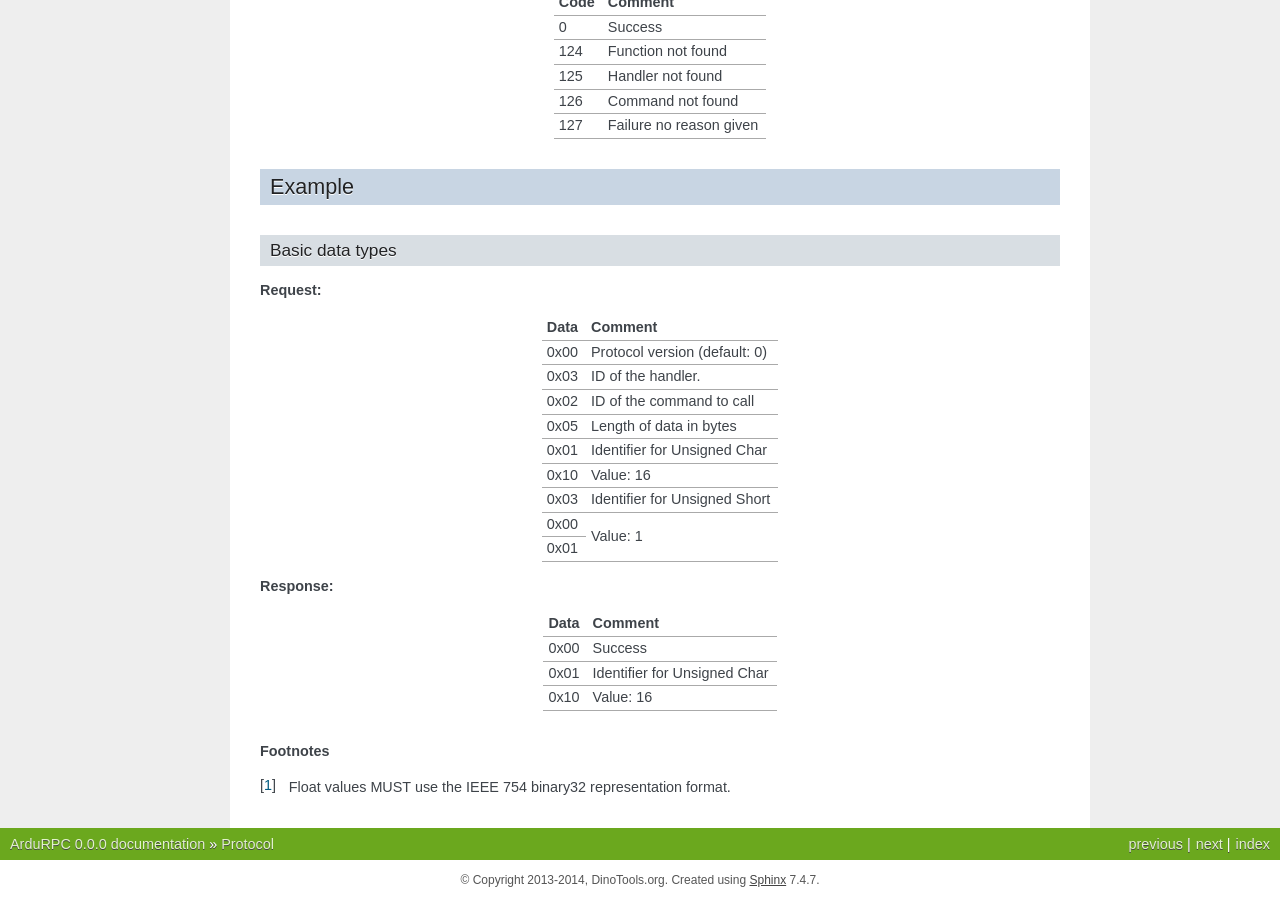
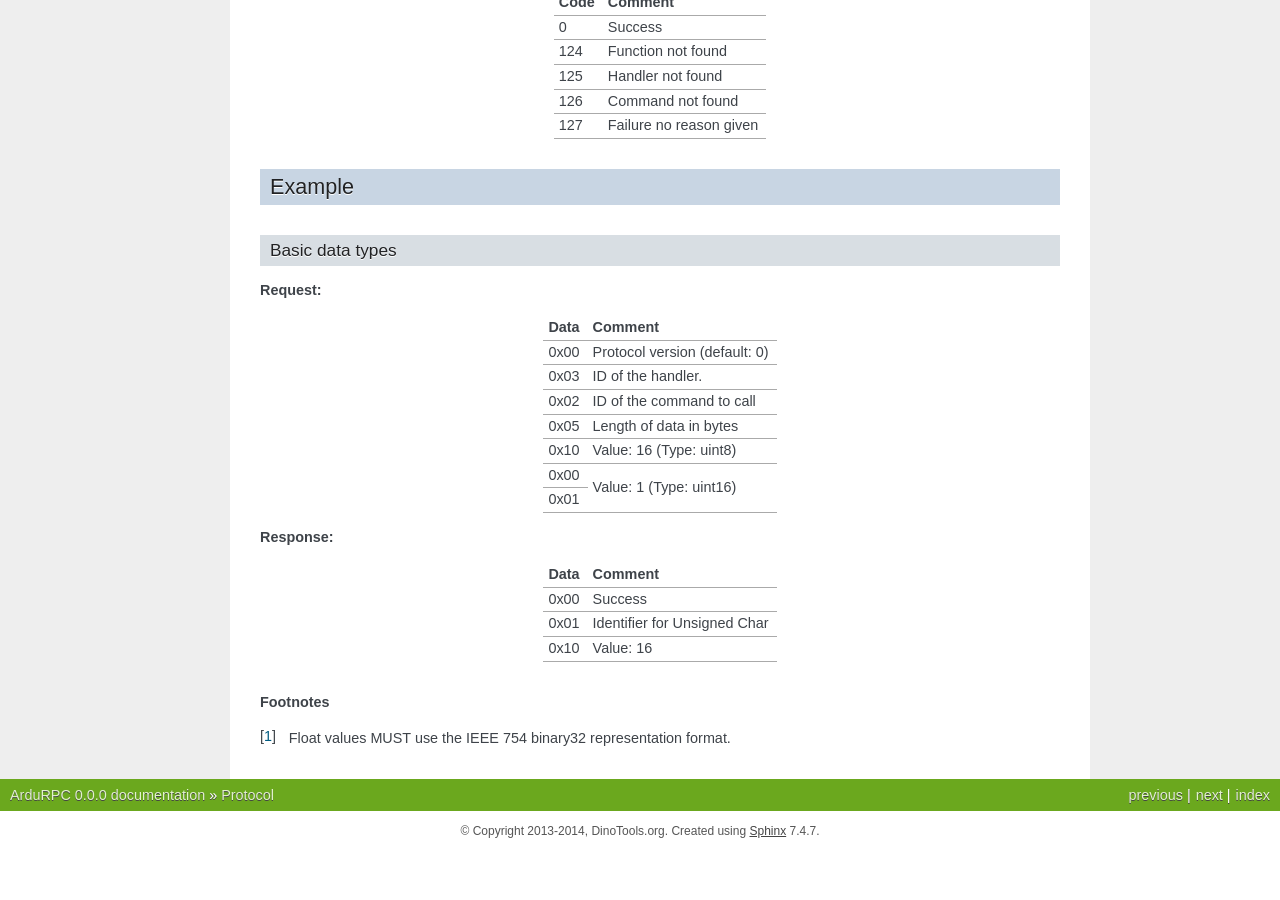
Before and after one commit to DinoTools/ArduRPC, a Sphinx documentation site: the page built from doc/source/dev/protocol.rst, in a window 1280 px wide and 900 px high, scrolled down 2575 px. Built offline with Sphinx 7.4.7, drawn with Linux system fonts in a browser that asks for light colours; after the commit the page ends 3426 px from its top, so only the background shows below that.

Commit message:
doc - Fix data of request example

```diff
--- a/doc/source/dev/protocol.rst
+++ b/doc/source/dev/protocol.rst
@@ -219,13 +219,9 @@ Basic data types
 +------+----------------------------------------+
 | 0x05 | Length of data in bytes                |
 +------+----------------------------------------+
-| 0x01 | Identifier for Unsigned Char           |
+| 0x10 | Value: 16 (Type: uint8)                |
 +------+----------------------------------------+
-| 0x10 | Value: 16                              |
-+------+----------------------------------------+
-| 0x03 | Identifier for Unsigned Short          |
-+------+----------------------------------------+
-| 0x00 | Value: 1                               |
+| 0x00 | Value: 1 (Type: uint16)                |
 +------+                                        +
 | 0x01 |                                        |
 +------+----------------------------------------+
```
